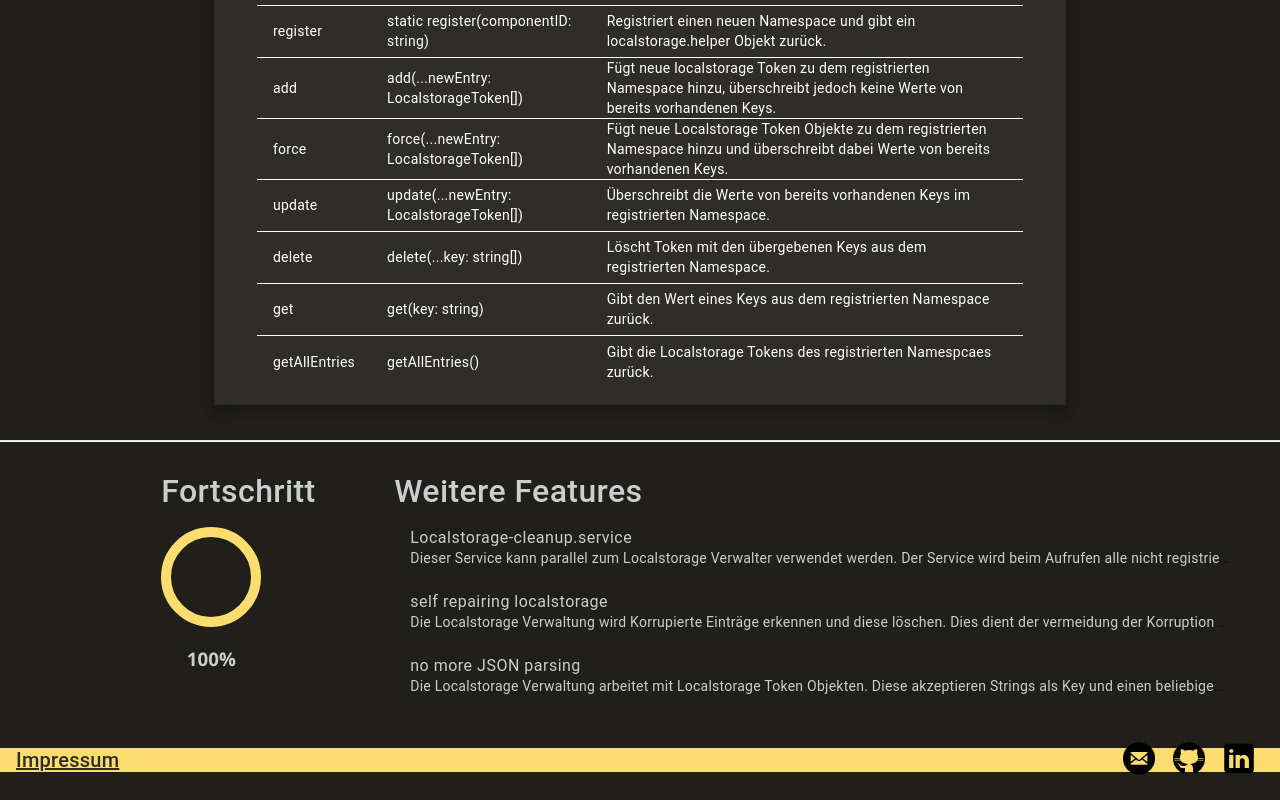
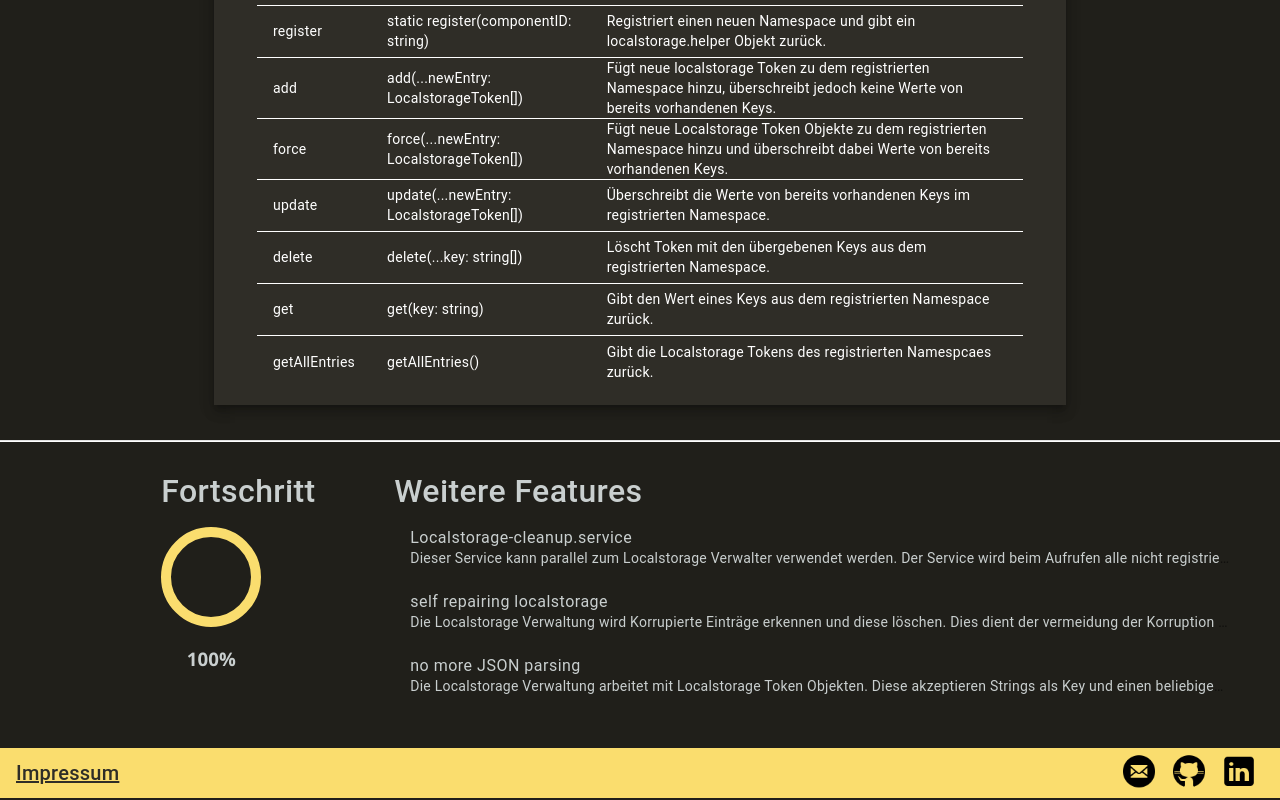
Before and after one commit to Hannes-Schniz/hannes-schniz.github.io, an Angular app: page /LSM in a window 1280 px wide. Shown: the part 752-1552 px from the top of the page. Built offline with nearby package versions, Linux system fonts and the light colour scheme.

Commit message:
hotfix #2

```diff
--- a/src/app/shared/components/footer/footer.component.scss
+++ b/src/app/shared/components/footer/footer.component.scss
@@ -1,5 +1,6 @@
 .row {
-  height: 3vh;
+  min-height: 35px !important;
+  height: 50px;
   background-color: #fadd6e !important;
 }
 
```
